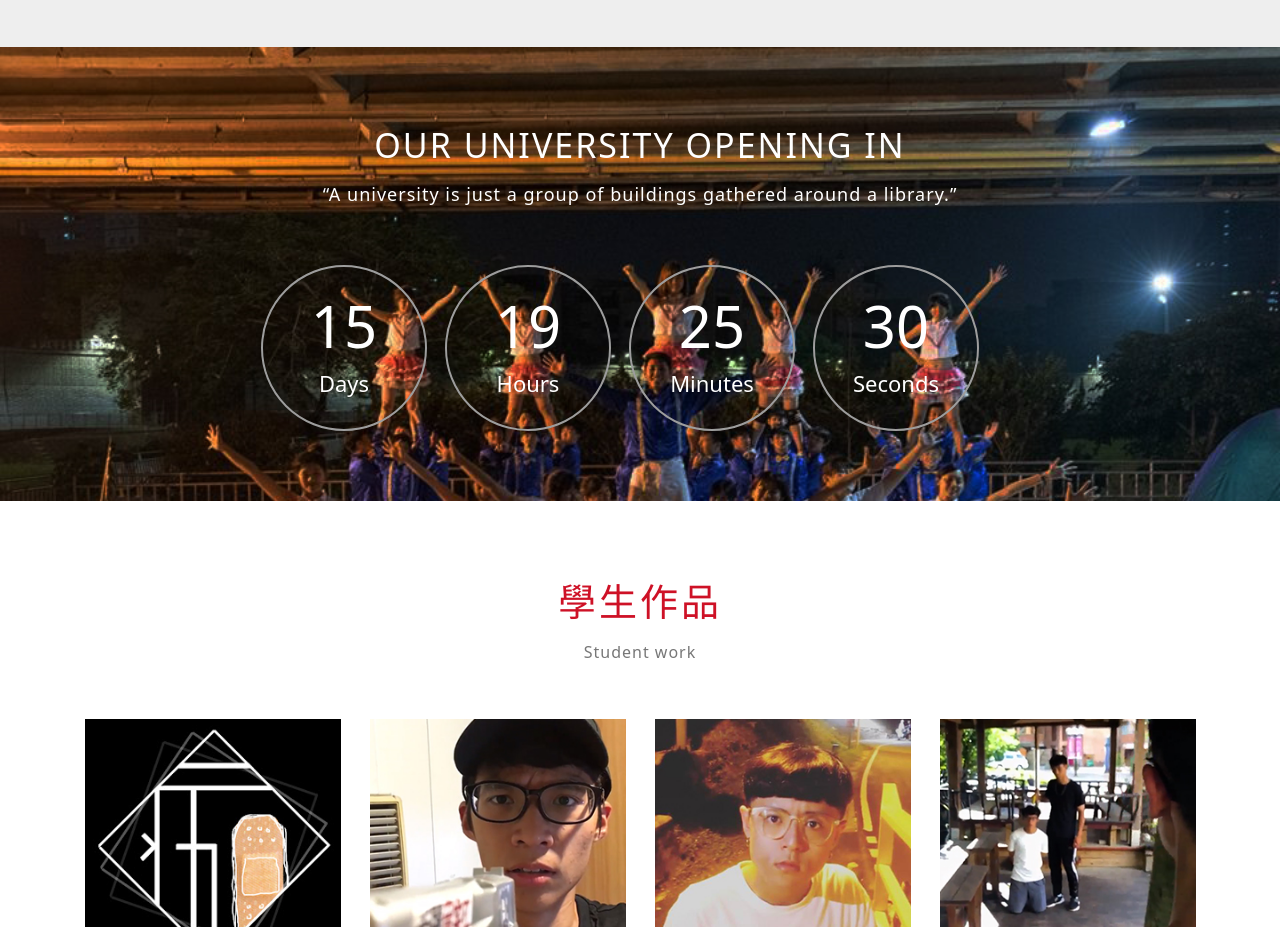
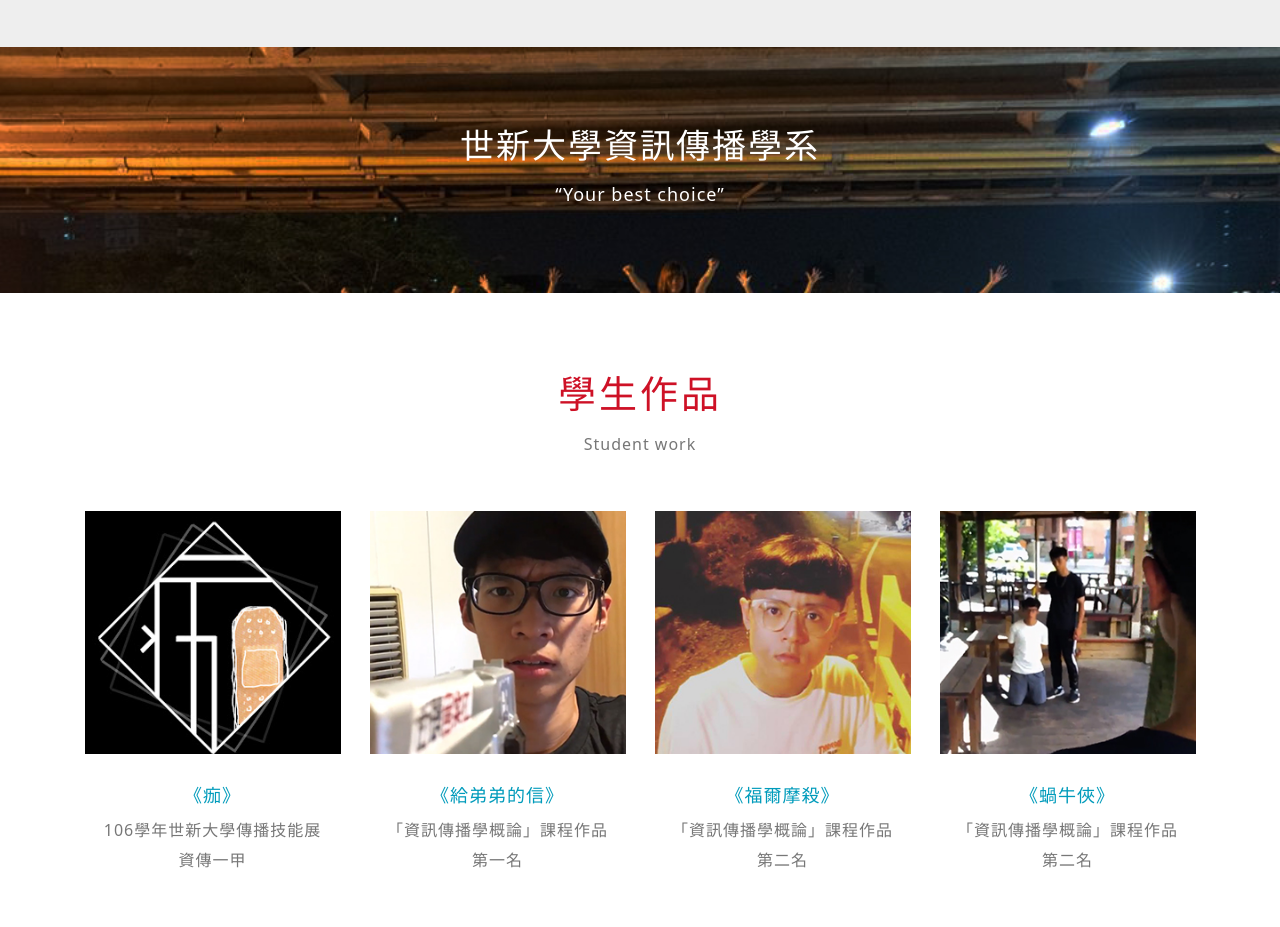
Before and after one commit to oilhead1120/ICS, a plain HTML site: page index.html in a window 1280 px wide. Shown: the part 3980-4907 px from the top of the page. Drawn offline with Linux system fonts and the light colour scheme.

Commit message:
Add files via upload

```diff
--- a/index.html
+++ b/index.html
@@ -384,50 +384,9 @@ jQuery(document).ready(function($) {
 <!-- opening -->
 <div class="agile-open">
 <div class="open-head">
-	<h6>our university opening in</h6>
-	<p>“A university is just a group of buildings gathered around a library.” </p>
+	<h6>世新大學資訊傳播學系</h6>
+	<p>“Your best choice” </p>
 </div>
-<!-- Countdown-timer -->
-
-			<div class="examples">
-				<div class="simply-countdown-losange" id="simply-countdown-losange"></div>
-			</div>
-
-		<div class="clearfix"></div>
-
-<!-- //Countdown-timer -->
-
-<!-- Custom-JavaScript-File-Links -->
-<!-- Countdown-Timer-JavaScript -->
-		<script src="js/simplyCountdown.js"></script>
-		<script>
-			var d = new Date(new Date().getTime() + 48 * 120 * 120 * 2000);
-
-			// default example
-			simplyCountdown('.simply-countdown-one', {
-				year: d.getFullYear(),
-				month: d.getMonth() + 1,
-				day: d.getDate()
-			});
-
-			// inline example
-			simplyCountdown('.simply-countdown-inline', {
-				year: d.getFullYear(),
-				month: d.getMonth() + 1,
-				day: d.getDate(),
-				inline: true
-			});
-
-			//jQuery example
-			$('#simply-countdown-losange').simplyCountdown({
-				year: d.getFullYear(),
-				month: d.getMonth() + 1,
-				day: d.getDate(),
-				enableUtc: false
-			});
-		</script>
-
-	<!-- //Countdown-Timer-JavaScript -->
 <!-- //Custom-JavaScript-File-Links -->
 </div>
 <!--// opening -->
```
